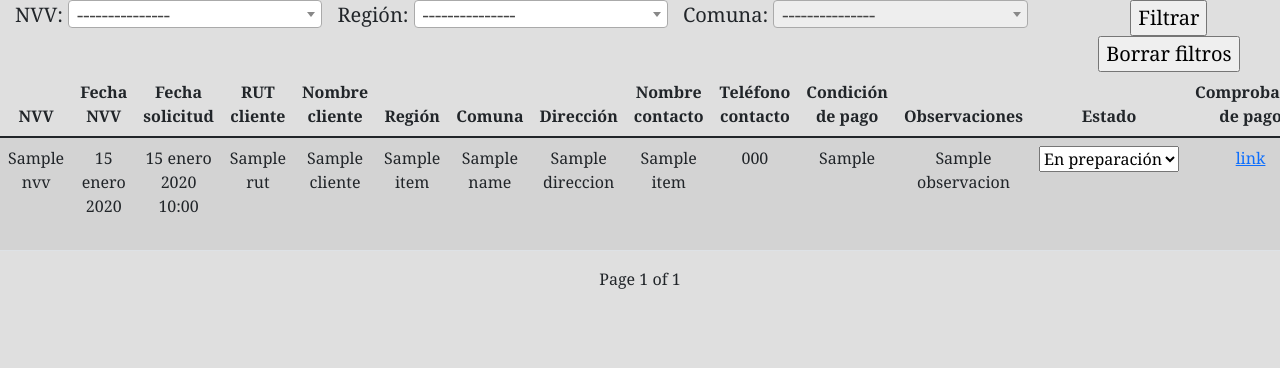
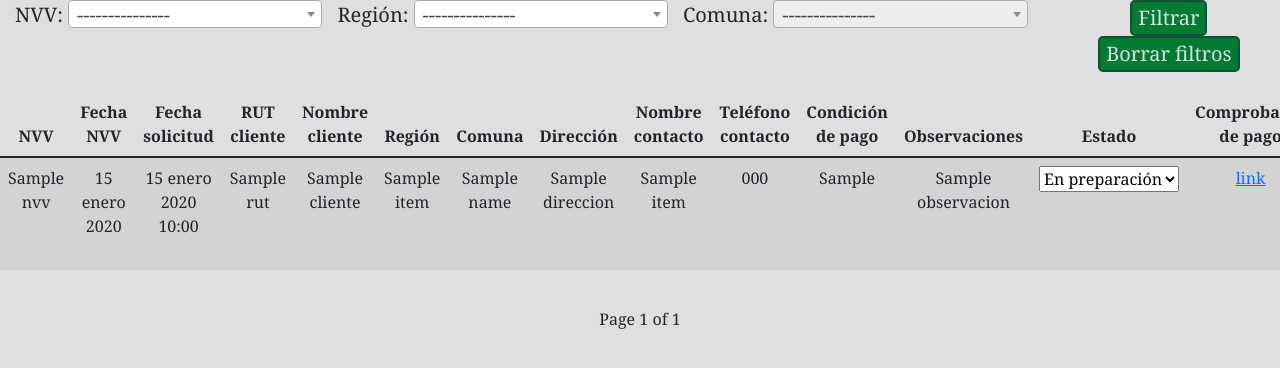
Before and after one commit to ElViisho/ProjectMejoraDespacho, a Django app: template AppMejoraDespacho/templates/AppMejoraDespacho/tabla_modificable.html in a window 1280 px wide. Shown: the part 87-455 px from the top of the page. Run offline with Django 4.2, Linux system fonts and the light colour scheme; the template is opened without the code that fills it: most values are stand-ins (such as "Sample title", 1, 10 or a date in 2020); parts of the project's set-up code (start-up, migrations or seed data) failed here and were passed over; some libraries are stand-ins or nearby versions.

Commit message:
Added style to buttons on table

```diff
--- a/AppMejoraDespacho/static/css/tabla.css
+++ b/AppMejoraDespacho/static/css/tabla.css
@@ -1,5 +1,7 @@
 .pagination{
     justify-content: center;
+    margin-top: 20px;
+    font-size: 16px;
 }
 
 .botones_filtro{
@@ -11,9 +13,25 @@
     display: flex;
     justify-content: center;
     font-size: 20px;
+    margin-bottom: 20px;
 }
 
 .text-filtro{
     margin-left: 15px;
     margin-right: 5px;
 }
+
+.boton {
+    transition: background-color 1s , border-color 1s;
+    background-color: #007b34;
+    color: #dfdfdf;
+    border-radius: 5px;
+    border-style: solid;
+    border-color: #0f5132;
+}
+
+.boton:hover {
+    cursor: pointer;
+    background-color: #007b34bf;
+    transition-duration: 1s;
+}
--- a/AppMejoraDespacho/templates/AppMejoraDespacho/tabla_modificable.html
+++ b/AppMejoraDespacho/templates/AppMejoraDespacho/tabla_modificable.html
@@ -40,8 +40,8 @@
         </select>
 
         <div class="botones_filtro">
-            <input type="submit" id="boton_" value="Filtrar">
-            <input type="submit" class="boton_" onclick="borrarFiltros()" value="Borrar filtros"></button>
+            <input type="submit" class="boton" value="Filtrar">
+            <input type="submit" class="boton" onclick="borrarFiltros()" value="Borrar filtros">
         </div>
 
     </div>
@@ -153,13 +153,13 @@
 <div class="pagination">
     <span class="step-links">
         {% if datos.has_previous %}
-            <a href="?{% url_replace page=datos.previous_page_number %}">Prev</a>
+            <input type="submit" class="boton boton_page" onclick="window.location='?{% url_replace page=datos.previous_page_number %}'" value="Prev">
         {% endif %}
         <span class="current">
             Page {{ datos.number }} of {{ datos.paginator.num_pages }}
         </span>
         {% if datos.has_next %}
-            <a href="?{% url_replace page=datos.next_page_number %}">Next</a>
+            <input type="submit" class="boton boton_page" onclick="window.location='?{% url_replace page=datos.next_page_number %}'" value="Next">
         {% endif %}
     </span>
 </div>
```
